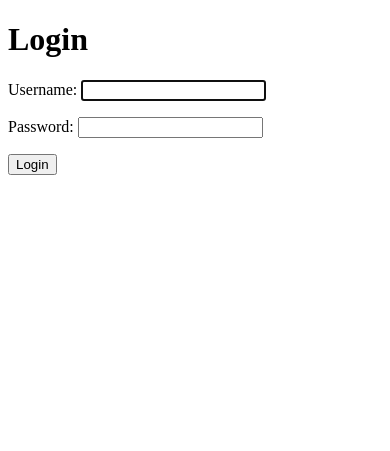
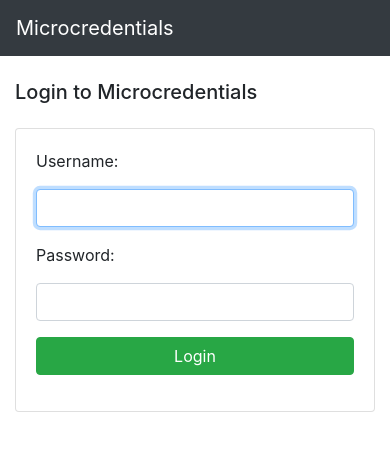
Before and after one commit to antonrudnev/responsive_cert, a Django app: page /login/ in a window 390 px wide. Shown: the top 451 px of the page. Run offline with Django 3.2, Linux system fonts and the light colour scheme; some libraries are stand-ins or nearby versions.

Commit message:
Login and users view styles applied.

```diff
--- a/cert/models.py
+++ b/cert/models.py
@@ -23,8 +23,8 @@ class Profile(models.Model):
 
 
 class Credential(models.Model):
-    issuer = models.ForeignKey(Profile, related_name='issuers', on_delete=models.CASCADE, null=False, blank=False)
-    owner = models.ForeignKey(Profile, related_name='owners', on_delete=models.CASCADE, null=False, blank=False)
+    issuer = models.ForeignKey(Profile, related_name='issued', on_delete=models.CASCADE, null=False, blank=False)
+    owner = models.ForeignKey(Profile, related_name='owned', on_delete=models.CASCADE, null=False, blank=False)
     title = models.CharField(max_length=256, null=False, blank=False)
     content = models.TextField(null=False, blank=False)
     transaction_id = models.TextField(null=True, blank=True)
--- a/cert/templates/base.html
+++ b/cert/templates/base.html
@@ -2,25 +2,40 @@
 <html lang="en">
     <head>
         <meta charset="UTF-8">
+        <meta name="viewport" content="width=device-width, initial-scale=1, shrink-to-fit=no">
+        <link rel="stylesheet" href="https://stackpath.bootstrapcdn.com/bootstrap/4.2.1/css/bootstrap.min.css" integrity="sha384-GJzZqFGwb1QTTN6wy59ffF1BuGJpLSa9DkKMp0DgiMDm4iYMj70gZWKYbI706tWS" crossorigin="anonymous">
         <title>{% block title %}Microcredentials{% endblock %}</title>
     </head>
     <body>
+        <nav class="navbar navbar-expand-md navbar-dark bg-dark">
+            <div class="navbar-brand">Microcredentials</div>
+            {% if user.is_authenticated %}
+                <button class="navbar-toggler" type="button" data-toggle="collapse" data-target="#navbarSupportedContent" aria-controls="navbarSupportedContent" aria-expanded="false" aria-label="Toggle navigation">
+                    <span class="navbar-toggler-icon"></span>
+                </button>
+                <div class="collapse navbar-collapse" id="navbarSupportedContent">
+                    <div class="navbar-nav ml-auto">
+                        <div class="nav-item dropdown" role="navigation">
+                            <a class="nav-link dropdown-toggle" href="#" id="navbarProfile" role="button" data-toggle="dropdown" aria-haspopup="true" aria-expanded="false">
+                                {{ user.get_full_name }}
+                            </a>
+                            <div class="dropdown-menu" aria-labelledby="navbarProfile">
+                                <a class="dropdown-item" href="{% url 'cert-user-detail' %}">My Profile</a>
+                                <div class="dropdown-divider"></div>
+                                <a class="dropdown-item" href="/logout/">Logout</a>
+                            </div>
+                        </div>
+                    </div>
+                </div>
+            {% endif %}
+        </nav>
         {% if not user.is_superuser %}
-        <main>
+            <div class="container">
                 {% block content %}
                 {% endblock %}
-        </main>
+            </div>
             {% block controls %}
-            {% if profile.user.id != user.id %}
-                <div>
-                    <br/>
-                    <a href="{% url 'cert-user-detail' %}">My profile</a>
-                </div>
-            {% endif %}
-            <div>
-                <br/>
-                <a href="/logout/">Logout</a> {{ user.get_full_name }}
-            </div>
+
             {% endblock %}
         {% else %}
             <div>
@@ -28,5 +43,8 @@
                 Click <a href="{% url 'admin:index' %}">here</a> if you are administrator
             </div>
         {% endif %}
+        <script src="https://code.jquery.com/jquery-3.3.1.slim.min.js" integrity="sha384-q8i/X+965DzO0rT7abK41JStQIAqVgRVzpbzo5smXKp4YfRvH+8abtTE1Pi6jizo" crossorigin="anonymous"></script>
+        <script src="https://cdnjs.cloudflare.com/ajax/libs/popper.js/1.14.6/umd/popper.min.js" integrity="sha384-wHAiFfRlMFy6i5SRaxvfOCifBUQy1xHdJ/yoi7FRNXMRBu5WHdZYu1hA6ZOblgut" crossorigin="anonymous"></script>
+        <script src="https://stackpath.bootstrapcdn.com/bootstrap/4.2.1/js/bootstrap.min.js" integrity="sha384-B0UglyR+jN6CkvvICOB2joaf5I4l3gm9GU6Hc1og6Ls7i6U/mkkaduKaBhlAXv9k" crossorigin="anonymous"></script>
     </body>
 </html>
--- a/cert/templates/registration/login.html
+++ b/cert/templates/registration/login.html
@@ -3,16 +3,15 @@
 {% block title %}Login{% endblock %}
 
 {% block content %}
-    <h1>Login</h1>
-    {% if next %}
-    <form action="/login/?next={{ next }}" method="post">
-    {% else %}
-    <form action="/login/" method="post">
-    {% endif %}
-        {% csrf_token %}
-        {{ form.as_p }}
-        <input id="feedback-submit" type="submit" value="Login">
-    </form>
+    <div class="d-none d-lg-block">
+        <div class="d-flex justify-content-center">
+        <div>
+            {% include "registration/login_form.html" %}
+        </div>
+    </div>
+    </div>
+
+    <div class="d-block d-lg-none">
+        {% include "registration/login_form.html" %}
+    </div>
 {% endblock %}
-
-{% block controls %}{% endblock %}
--- /dev/null
+++ b/cert/templates/registration/login_form.html
@@ -0,0 +1,23 @@
+<h5 class="my-4">Login to Microcredentials</h5>
+<div class="card">
+    <div class="card-body">
+        {% if next %}
+        <form action="/login/?next={{ next }}" method="post">
+        {% else %}
+        <form action="/login/" method="post">
+        {% endif %}
+            {% csrf_token %}
+            <div class="form-group">
+                <label for="username">{{ form.username.label_tag }}</label>
+                <input class="form-control input-block" type="text" name="{{ form.username.name }}" required="{{ form.username.required }}" autocapitalize="off" autocorrect="off" autofocus="autofocus">
+            </div>
+            <div class="form-group">
+                <label for="password">{{ form.password.label_tag }}</label>
+                <input class="form-control input-block" type="password" name="{{ form.password.name }}" required="{{ form.password.required }}">
+            </div>
+            <div class="form-group">
+                <button type="submit" class="btn btn-success btn-block">Login</button>
+            </div>
+        </form>
+    </div>
+</div>
```
Also changed, not shown: cert/templates/cert/profile_list.html (+25 -9 lines). Lines whose indentation alone changed are shown as unchanged.
